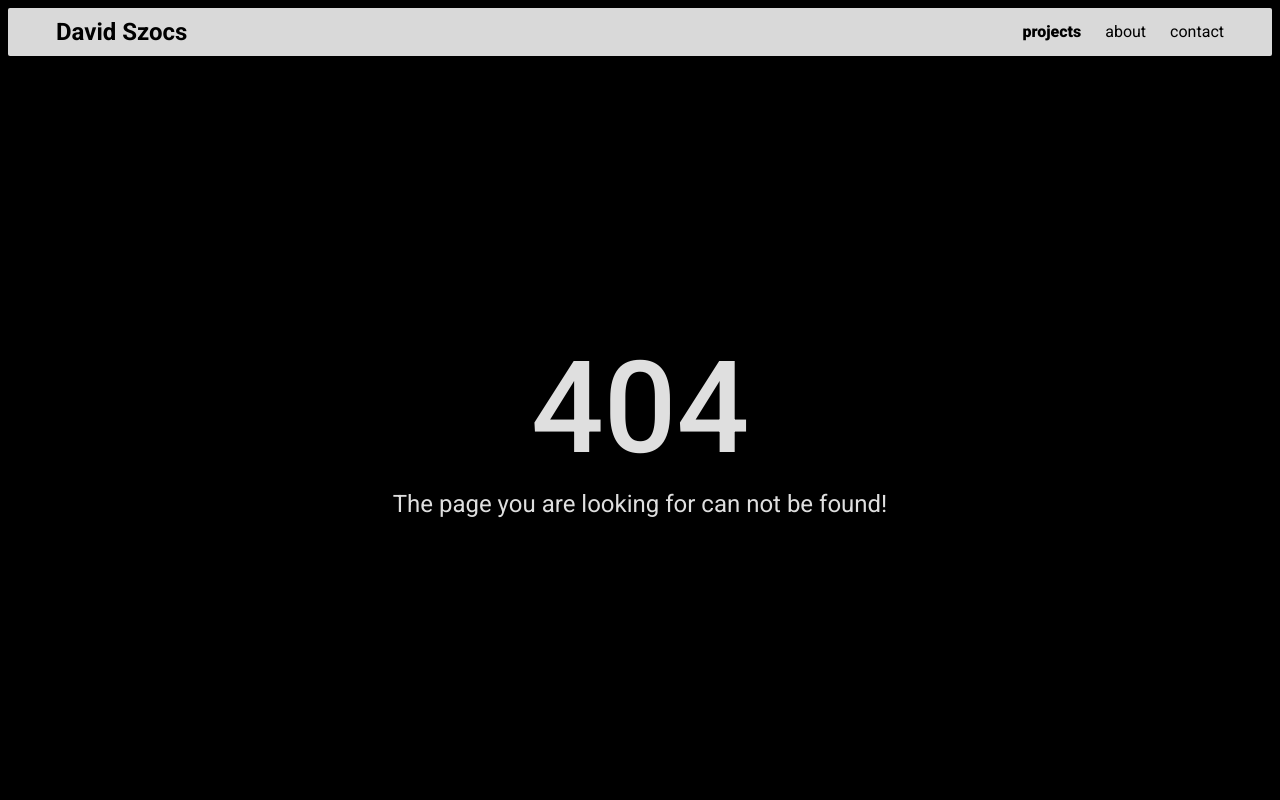
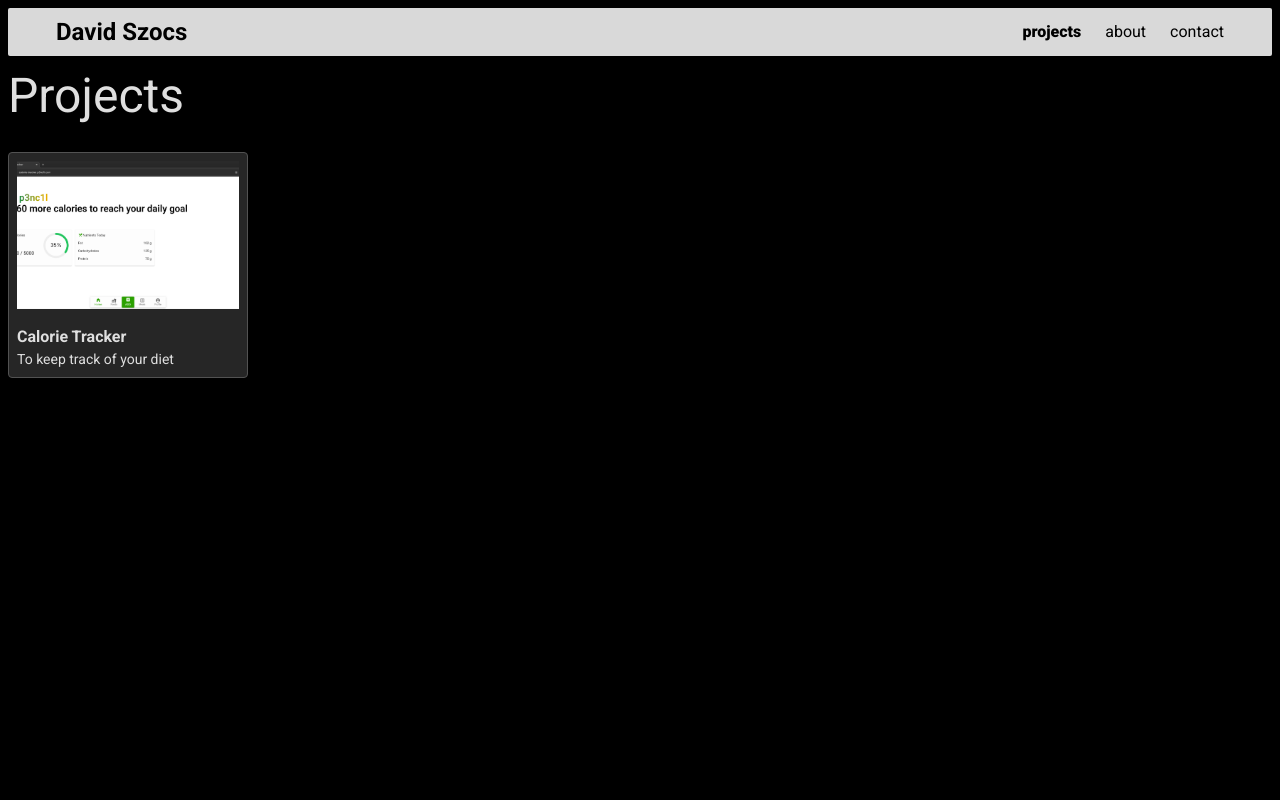
Before and after one commit to p3nc1l/personal-site, a Next.js app: page /projects in a window 1280 px wide. Before the commit this address had no page. Shown: the top 800 px of the page. Built offline with nearby package versions, Linux system fonts and the light colour scheme.

Commit message:
added card component and products page

```diff
--- /dev/null
+++ b/app/projects/page.tsx
@@ -0,0 +1,33 @@
+import { Metadata } from "next"
+import projects from "./projects"
+import Card from "../ui/Card"
+import Link from "next/link"
+import Image from "next/image"
+
+export const metadata: Metadata = {
+  title: "Projects",
+  description: "Browse between David Szocs's projects"
+}
+
+const Page = () => {
+  return (
+    <div className="w-full max-w-7xl mx-auto px-2">
+      <h1 className="text-5xl mt-2 mb-8">Projects</h1>
+      <div className="grid grid-cols-[repeat(auto-fill,minmax(200px,1fr))] gap-4">
+        {projects.map((project, index) =>
+          <Card key={index}>
+            <Link href={`/projects/${project.name}`}>
+              {project.imageUrls[0] ?
+              <div className={"w-full aspect-3/2 relative mb-4"}><Image className="object-cover" fill src={project.imageUrls[0]} alt={project.title} /></div> :
+              <div className={"w-full aspect-3/2 bg-black flex justify-center items-center mb-4"}>No image</div>}
+              <div className="font-bold">{project.title}</div>
+              <div className="text-sm text-justify">{project.shortDescription}</div>
+            </Link>
+          </Card>
+        )}
+      </div>
+    </div>
+  )
+}
+
+export default Page
--- /dev/null
+++ b/app/projects/projects.ts
@@ -0,0 +1,19 @@
+type Project = {
+  name: string,
+  title: string,
+  imageUrls: string[],
+  shortDescription: string,
+  longDescription: string,
+  link: string
+}
+
+const projects: Project[] = [{
+  name: "calorie-tracker",
+  title: "Calorie Tracker",
+  imageUrls: ["/calorie-tracker.png"],
+  shortDescription: "To keep track of your diet",
+  longDescription: "",
+  link: "calorie-tracker.p3nc1l.com"
+}]
+
+export default projects
--- /dev/null
+++ b/app/ui/Card.tsx
@@ -0,0 +1,11 @@
+import { ReactNode } from "react";
+
+const Card = (props: {children?: ReactNode}) => {
+  return (
+    <div className="w-full bg-neutral-800 border-neutral-600 border-1 rounded-sm p-2">
+      {props.children}
+    </div>
+  )
+}
+
+export default Card;
```
Also changed, not shown: public/calorie-tracker.png (added).
